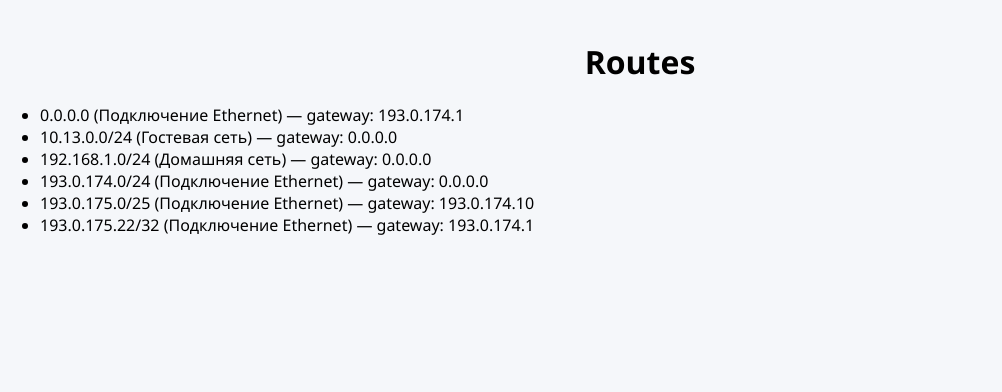
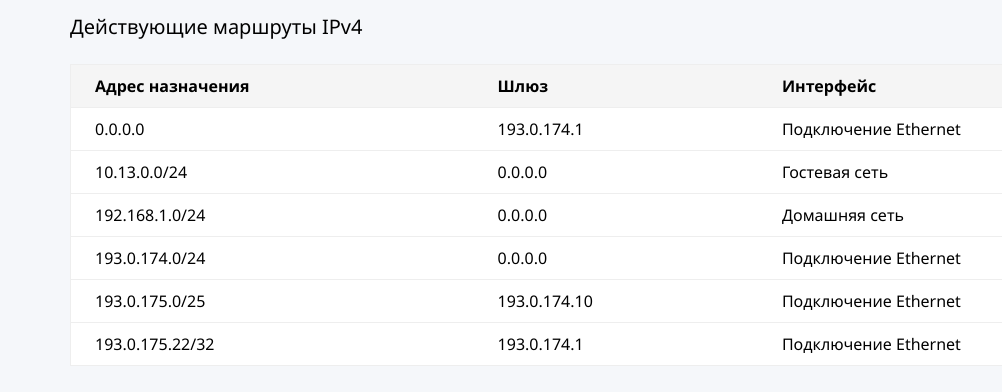
Before and after one commit to when-dev/ndm-system-test, an Angular app: page / in a window 1280 px wide. Shown: the top 392 px of the page, without its empty margins (0-1002 px from the left). Built offline with nearby package versions, Linux system fonts and the light colour scheme.

Commit message:
feat: replaced routes list with table and added styles

```diff
--- a/src/app/app.css
+++ b/src/app/app.css
@@ -1,4 +1,11 @@
 h1 {
-  text-align: center;
-  margin-top: 40px;
+  margin-bottom: 24px;
+  font-size: 20px;
+  font-weight: normal;
 }
+
+.routes-table-container {
+  width: 100%;
+  max-width: 1140px;
+  margin: 0 auto;
+}
--- a/src/app/app.html
+++ b/src/app/app.html
@@ -1,2 +1,4 @@
-<h1>Routes</h1>
-<app-routes-list></app-routes-list>
+<div class='routes-table-container'>
+  <h1>Действующие маршруты IPv4</h1>
+  <app-routes-table></app-routes-table>
+</div>
--- a/src/app/app.ts
+++ b/src/app/app.ts
@@ -1,12 +1,12 @@
 import { Component } from '@angular/core';
-import { RoutesListComponent } from './routes-list.component';
+import { RoutesTableComponent } from './routes-table/routes-table.component';
 
 @Component({
   selector: 'app-root',
   standalone: true,
-  imports: [RoutesListComponent],
+  imports: [RoutesTableComponent],
   templateUrl: './app.html',
-  styleUrl: './app.css'
+  styleUrl: './app.css',
 })
 export class App {
   protected title = 'routes-table';
--- a/src/app/routes-list.component.ts
+++ /dev/null
@@ -1,20 +0,0 @@
-import { Component } from '@angular/core';
-import { ROUTES, Route } from './routes.data';
-import { NgFor } from '@angular/common';
-
-@Component({
-  selector: 'app-routes-list',
-  standalone: true,
-  imports: [NgFor],
-  template: `
-    <ul>
-      <li *ngFor="let route of routes">
-        {{ route.address }} ({{ route.interface }}) — gateway:
-        {{ route.gateway }}
-      </li>
-    </ul>
-  `,
-})
-export class RoutesListComponent {
-  routes: Route[] = ROUTES;
-}
--- /dev/null
+++ b/src/app/routes-table/routes-table.component.css
@@ -0,0 +1,20 @@
+table {
+  width: 100%;
+  border-collapse: collapse;
+  background: white;
+  margin: 0;
+}
+
+tr {
+	border: 1px solid #eee;
+}
+
+th, td {
+  border-bottom: 1px solid #eee;
+  padding: 10px 24px;
+  text-align: left;
+}
+
+th {
+  background: #f5f5f5;
+}
--- /dev/null
+++ b/src/app/routes-table/routes-table.component.html
@@ -0,0 +1,16 @@
+<table>
+  <thead>
+    <tr>
+      <th>Адрес назначения</th>
+      <th>Шлюз</th>
+      <th>Интерфейс</th>
+    </tr>
+  </thead>
+  <tbody>
+    <tr *ngFor="let route of routes">
+      <td>{{ route.address }}</td>
+      <td>{{ route.gateway }}</td>
+      <td>{{ route.interface }}</td>
+    </tr>
+  </tbody>
+</table>
--- /dev/null
+++ b/src/app/routes-table/routes-table.component.ts
@@ -0,0 +1,14 @@
+import { NgFor } from '@angular/common';
+import { Component } from '@angular/core';
+import { ROUTES, Route } from '../routes.data';
+
+@Component({
+  selector: 'app-routes-table',
+  standalone: true,
+  imports: [NgFor],
+  templateUrl: './routes-table.component.html',
+  styleUrls: ['./routes-table.component.css'],
+})
+export class RoutesTableComponent {
+  routes: Route[] = ROUTES;
+}
```
